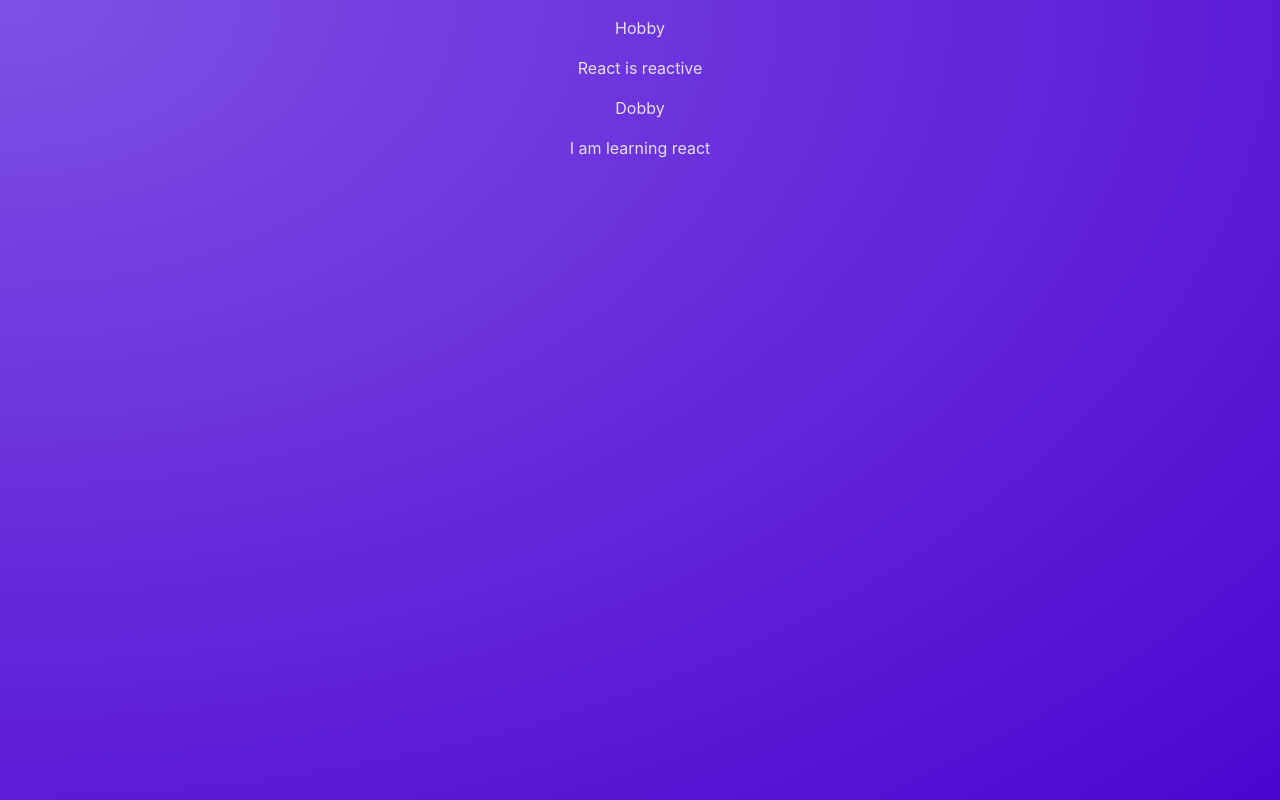
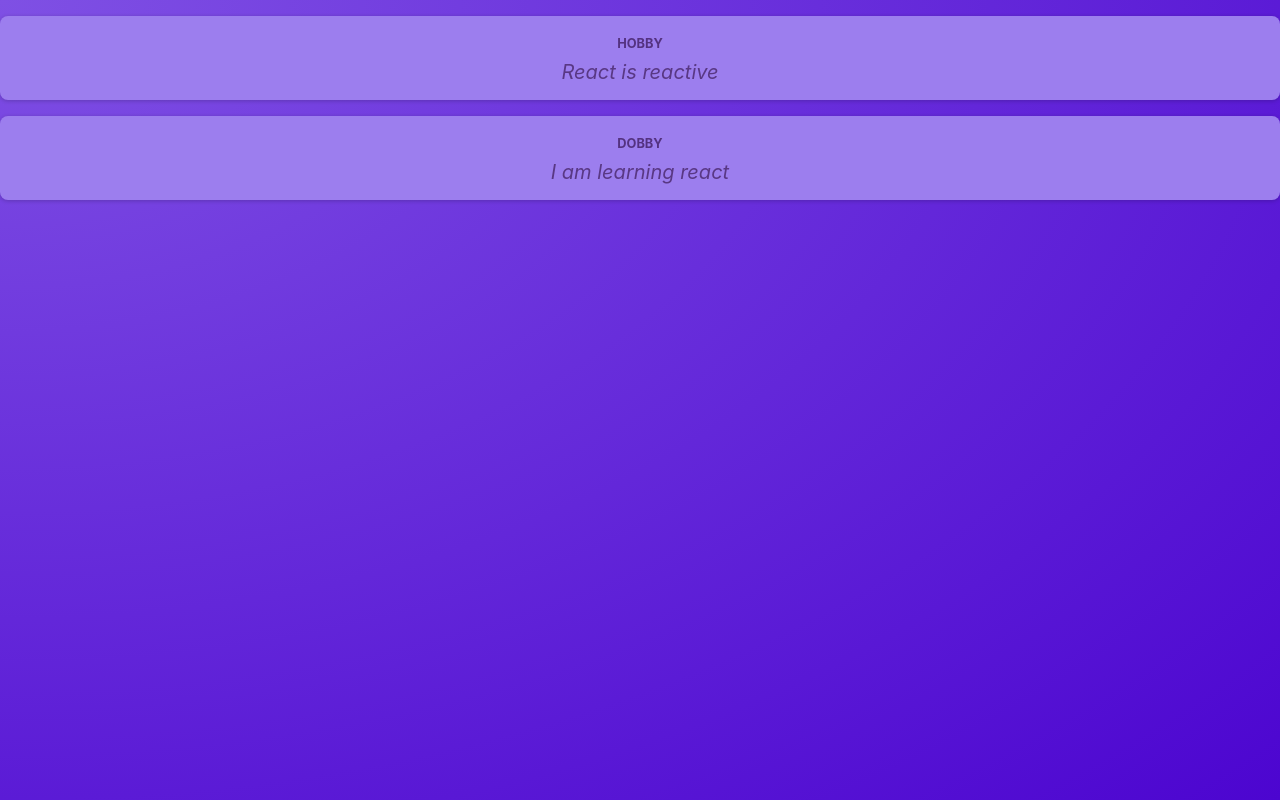
Before and after one commit to Paz777/react-message-post-app, a React (Vite) app: page / in a window 1280 px wide. Built offline with nearby package versions, Linux system fonts and the light colour scheme; the HTML template or start-up script is replaced by a standard one.

Commit message:
Added css to style post

```diff
--- a/src/App.jsx
+++ b/src/App.jsx
@@ -3,7 +3,7 @@
 function App() {
   return <main>
     <Post author="Hobby" body="React is reactive" />
-    <Post author="Dobby" body="I am learning react"/>
+    <Post author="Dobby" body="I am learning react" />
   </main>
 };
 
--- a/src/components/Post.jsx
+++ b/src/components/Post.jsx
@@ -1,7 +1,10 @@
+import classes from './Post.module.css'
+
+
 function Post(props) {
-    return <div>
-        <p>{props.author}</p>
-        <p>{props.body}</p>
+    return <div className={classes.post}>
+        <p className={classes.author}>{props.author}</p>
+        <p className={classes.text}>{props.body}</p>
     </div>
 }
 
--- /dev/null
+++ b/src/components/Post.module.css
@@ -0,0 +1,36 @@
+.post {
+    margin: 1rem 0;
+    padding: 1rem;
+    background-color: #9c7eee;
+    border-radius: 8px;
+    box-shadow: 0 1px 4px rgba(0, 0, 0, 0.2);
+    animation: animate-in 1s ease-out forwards;
+}
+
+.author {
+    font-size: 0.8rem;
+    font-weight: bold;
+    color: #543280;
+    margin: 0;
+    text-transform: uppercase;
+}
+
+.text {
+    white-space: pre-wrap;
+    font-size: 1.25rem;
+    margin: 0.25rem 0 0 0;
+    color: #593884;
+    font-style: italic;
+}
+
+@keyframes animate-in {
+    from {
+        opacity: 0;
+        transform: translateY(1rem);
+    }
+
+    to {
+        opacity: 1;
+        transform: translateY(0);
+    }
+}
```
